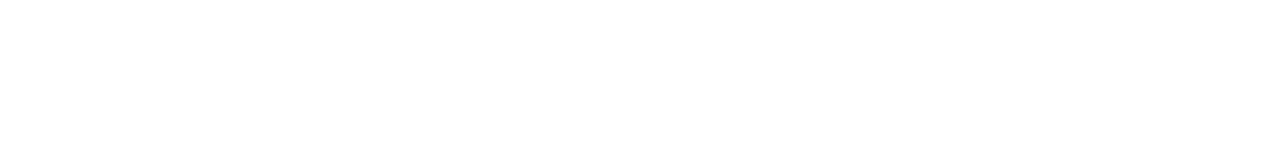
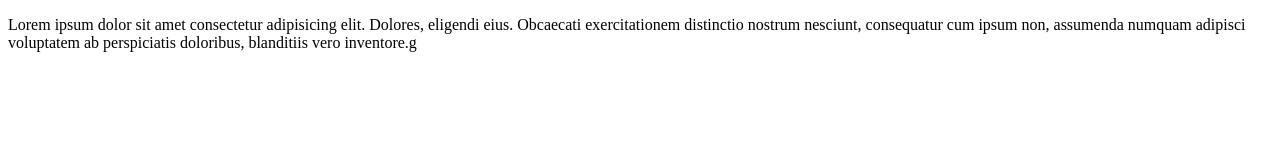
Before and after one commit to MelGar35/pruebagit, a plain HTML site: page index.html in a window 1280 px wide. Drawn offline with Linux system fonts and the light colour scheme.

Commit message:
Mi primer commit

```diff
--- a/index.html
+++ b/index.html
@@ -7,6 +7,7 @@
     <title>Document</title>
 </head>
 <body>
+    <p>Lorem ipsum dolor sit amet consectetur adipisicing elit. Dolores, eligendi eius. Obcaecati exercitationem distinctio nostrum nesciunt, consequatur cum ipsum non, assumenda numquam adipisci voluptatem ab perspiciatis doloribus, blanditiis vero inventore.g</p>
 
 </body>
 </html>
```
